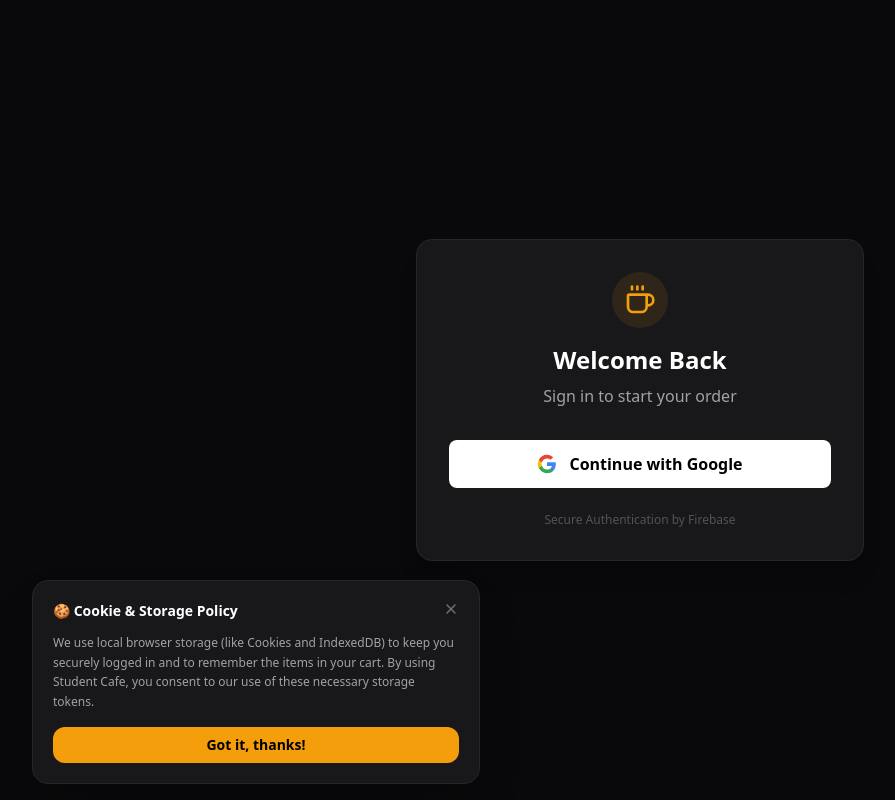
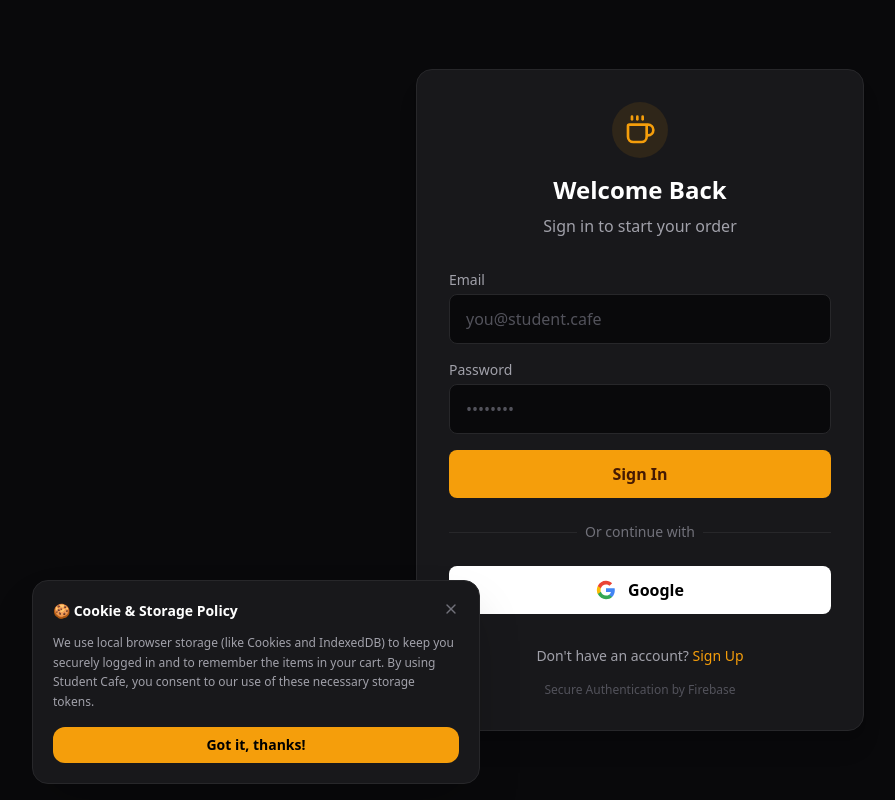
Before and after one commit to abhinavgangone7-ctrl/Student-Cafe, a React (Vite) app in the folder Student_Cafe/: page /login in a window 1280 px wide. Shown: the whole page, without its empty margins (0-895 px from the left). Built offline with nearby package versions, Linux system fonts and the light colour scheme; no server answers.

Commit message:
feat: add email and password login fallback for browsers with strict third-party cookie blocking

```diff
--- a/Student_Cafe/src/context/AuthContext.jsx
+++ b/Student_Cafe/src/context/AuthContext.jsx
@@ -5,7 +5,9 @@
     GoogleAuthProvider,
     signInWithPopup,
     signOut,
-    onAuthStateChanged
+    onAuthStateChanged,
+    signInWithEmailAndPassword,
+    createUserWithEmailAndPassword
 } from "firebase/auth";
 // Import our initialized firebase auth instance.
 import { auth } from "../lib/firebase";
@@ -34,6 +36,16 @@
         return signInWithPopup(auth, provider);
     };
 
+    // Function to log in with Email and Password
+    const loginWithEmail = (email, password) => {
+        return signInWithEmailAndPassword(auth, email, password);
+    };
+
+    // Function to sign up with Email and Password
+    const signupWithEmail = (email, password) => {
+        return createUserWithEmailAndPassword(auth, email, password);
+    };
+
     // Function to log out.
     // Tells Firebase to end the session.
     const logout = () => {
@@ -57,6 +69,8 @@
     const value = {
         currentUser,
         login,
+        loginWithEmail,
+        signupWithEmail,
         logout,
         loading
     };
--- a/Student_Cafe/src/pages/Login.jsx
+++ b/Student_Cafe/src/pages/Login.jsx
@@ -13,10 +13,13 @@
 
 const Login = () => {
     // 1. Get auth function and current user from our Context.
-    const { login, currentUser } = useAuth();
+    const { login, loginWithEmail, signupWithEmail, currentUser } = useAuth();
     const navigate = useNavigate();
 
     // 2. Local State for UI feedback
+    const [email, setEmail] = useState("");
+    const [password, setPassword] = useState("");
+    const [isSignUp, setIsSignUp] = useState(false);
     const [error, setError] = useState("");
     const [loading, setLoading] = useState(false);
 
@@ -32,8 +35,8 @@
     // Prevents people from mashing the Google Login button.
     const checkRateLimit = useRateLimit("auth_login", 3000);
 
-    // 5. Handle Login Click
-    const handleLogin = async () => {
+    // 5. Handle Login Click (Google)
+    const handleGoogleLogin = async () => {
         try {
             checkRateLimit(); // Throws error if too fast
             setError("");
@@ -46,7 +49,40 @@
         } catch (error) {
             logger.error("AUTH", "User failed to sign in with Google.", error);
             setError("Failed to sign in. Please try again.");
-        } finally {
+            setLoading(false); // Only stop loading if there's an error. Success will unmount anyway.
+        }
+    };
+
+    // 6. Handle Email Login/Sign Up
+    const handleEmailAuth = async (e) => {
+        e.preventDefault();
+        if (!email || !password) {
+            setError("Please fill in all fields.");
+            return;
+        }
+
+        try {
+            checkRateLimit();
+            setError("");
+            setLoading(true);
+
+            if (isSignUp) {
+                await signupWithEmail(email, password);
+            } else {
+                await loginWithEmail(email, password);
+            }
+            // Navigation handled by useEffect
+        } catch (error) {
+            logger.error("AUTH", `User failed to ${isSignUp ? "sign up" : "sign in"} with Email.`, error);
+            if (error.code === 'auth/email-already-in-use') {
+                setError("This email is already registered. Please sign in.");
+            } else if (error.code === 'auth/wrong-password' || error.code === 'auth/user-not-found' || error.code === 'auth/invalid-credential') {
+                setError("Invalid email or password.");
+            } else if (error.code === 'auth/weak-password') {
+                setError("Password should be at least 6 characters.");
+            } else {
+                setError(`Failed to ${isSignUp ? "sign up" : "sign in"}. Please try again.`);
+            }
             setLoading(false);
         }
     };
@@ -69,14 +105,60 @@
                     {/* Error Message Box (Only shows if there is an error) */}
                     {error && (
                         <div className="mb-6 p-4 bg-red-500/10 border border-red-500/20 rounded-lg flex items-center gap-3 text-red-500 text-sm">
-                            <AlertCircle className="w-5 h-5" />
+                            <AlertCircle className="w-5 h-5 shrink-0" />
                             {error}
                         </div>
                     )}
 
+                    {/* Email Auth Form */}
+                    <form onSubmit={handleEmailAuth} className="mb-6 space-y-4">
+                        <div>
+                            <label className="block text-sm font-medium text-zinc-400 mb-1">Email</label>
+                            <input
+                                type="email"
+                                value={email}
+                                onChange={(e) => setEmail(e.target.value)}
+                                className="w-full bg-zinc-950 border border-zinc-800 rounded-lg px-4 py-3 text-white focus:outline-none focus:border-amber-500 transition-colors placeholder:text-zinc-600"
+                                placeholder="you@student.cafe"
+                                disabled={loading}
+                                required
+                            />
+                        </div>
+                        <div>
+                            <label className="block text-sm font-medium text-zinc-400 mb-1">Password</label>
+                            <input
+                                type="password"
+                                value={password}
+                                onChange={(e) => setPassword(e.target.value)}
+                                className="w-full bg-zinc-950 border border-zinc-800 rounded-lg px-4 py-3 text-white focus:outline-none focus:border-amber-500 transition-colors placeholder:text-zinc-600"
+                                placeholder="••••••••"
+                                disabled={loading}
+                                minLength="6"
+                                required
+                            />
+                        </div>
+                        <button
+                            type="submit"
+                            disabled={loading}
+                            className="w-full h-12 bg-amber-500 text-amber-950 font-bold rounded-lg hover:bg-amber-400 transition-colors disabled:opacity-50 flex items-center justify-center"
+                        >
+                            {!loading ? (isSignUp ? "Create Account" : "Sign In") : "Processing..."}
+                        </button>
+                    </form>
+
+                    <div className="relative mb-6">
+                        <div className="absolute inset-0 flex items-center">
+                            <div className="w-full border-t border-zinc-800"></div>
+                        </div>
+                        <div className="relative flex justify-center text-sm">
+                            <span className="px-2 bg-zinc-900 text-zinc-500">Or continue with</span>
+                        </div>
+                    </div>
+
                     {/* Login Button */}
                     <button
-                        onClick={handleLogin}
+                        type="button"
+                        onClick={handleGoogleLogin}
                         disabled={loading}
                         className="w-full h-12 bg-white text-black font-semibold rounded-lg hover:bg-zinc-200 transition-colors flex items-center justify-center gap-3 disabled:opacity-50 disabled:cursor-not-allowed"
                     >
@@ -89,14 +171,28 @@
                                     <path d="M5.84 14.09c-.22-.66-.35-1.36-.35-2.09s.13-1.43.35-2.09V7.07H2.18C1.43 8.55 1 10.22 1 12s.43 3.45 1.18 4.93l2.85-2.26-.19-.58z" fill="#FBBC05" />
                                     <path d="M12 5.38c1.62 0 3.06.56 4.21 1.64l3.15-3.15C17.45 2.09 14.97 1 12 1 7.7 1 3.99 3.47 2.18 7.07l3.66 2.84c.87-2.6 3.3-4.53 6.16-4.53z" fill="#EA4335" />
                                 </svg>
-                                Continue with Google
+                                Google
                             </>
                         ) : (
                             <span className="animate-pulse">Connecting...</span>
                         )}
                     </button>
 
-                    <p className="mt-6 text-center text-xs text-zinc-600">
+                    <p className="mt-8 text-center text-sm text-zinc-400">
+                        {isSignUp ? "Already have an account?" : "Don't have an account?"}{" "}
+                        <button
+                            type="button"
+                            onClick={() => {
+                                setIsSignUp(!isSignUp);
+                                setError("");
+                            }}
+                            className="text-amber-500 hover:text-amber-400 transition-colors font-medium"
+                        >
+                            {isSignUp ? "Sign In" : "Sign Up"}
+                        </button>
+                    </p>
+
+                    <p className="mt-4 text-center text-xs text-zinc-600">
                         Secure Authentication by Firebase
                     </p>
                 </div>
```
